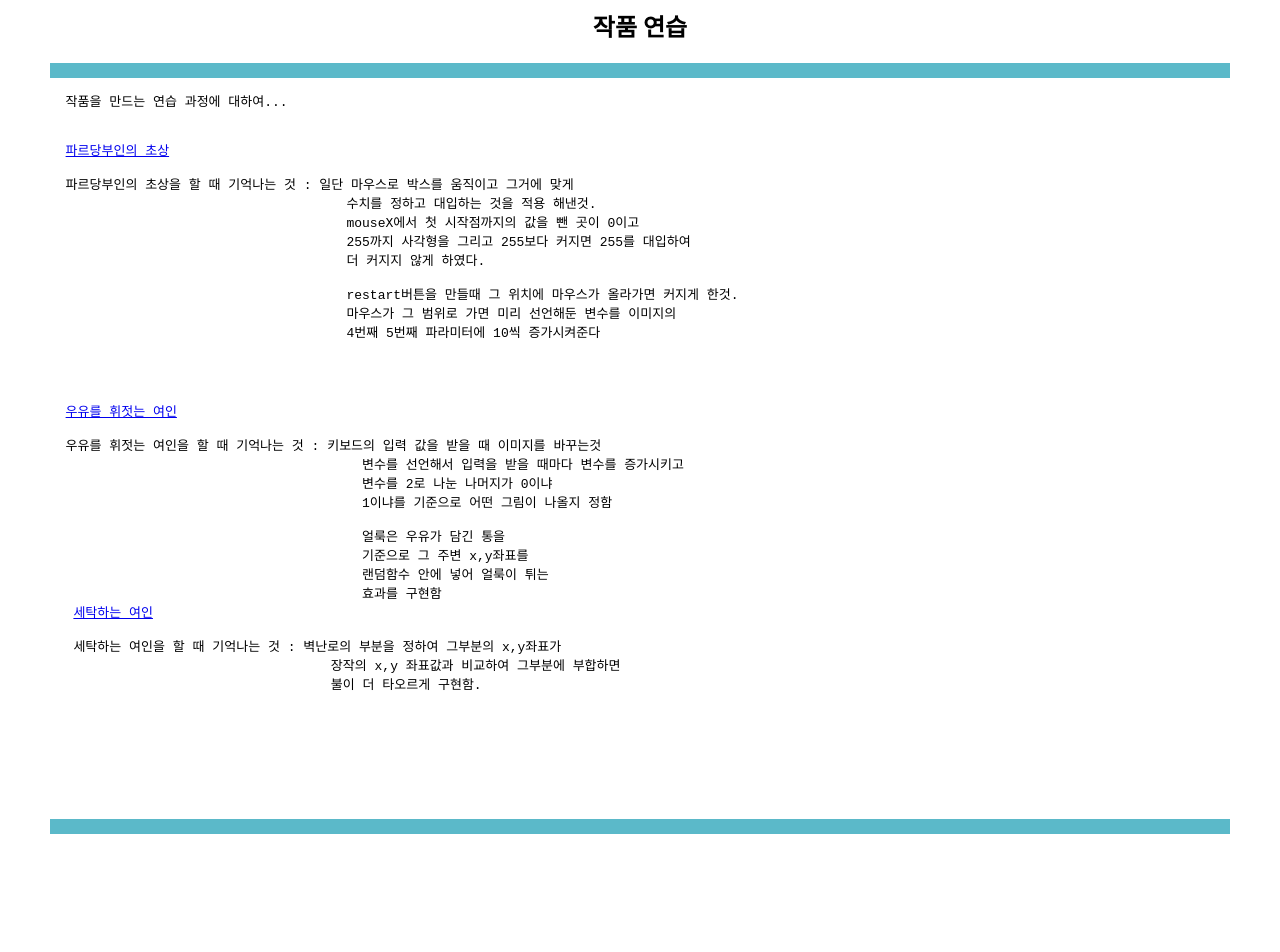
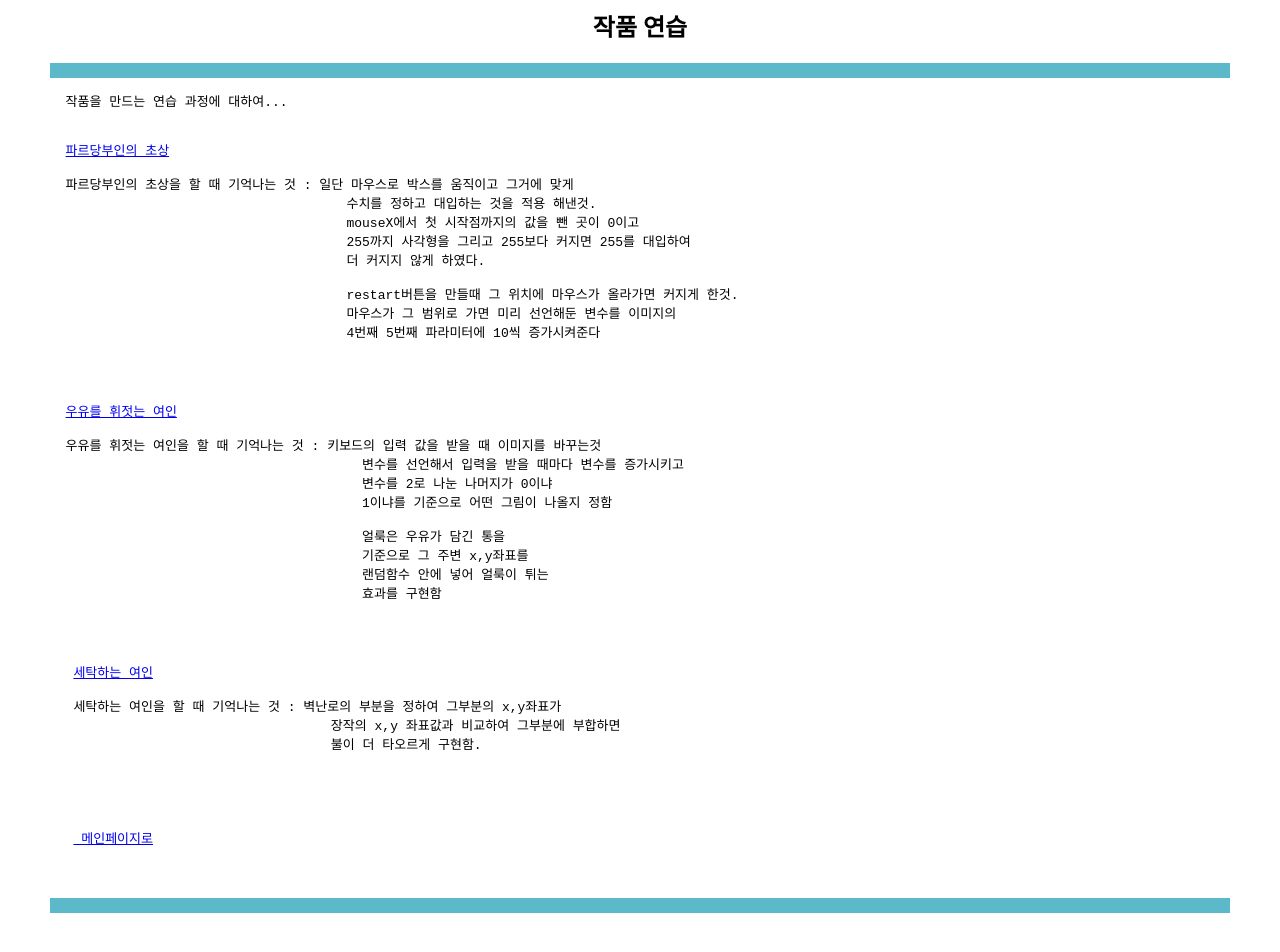
Before and after one commit to potatoJW/practice, a plain HTML site: page index.html in a window 1280 px wide. Before the commit the page ends 884 px from the top, so only its background shows below. Drawn offline with Linux system fonts and the light colour scheme.

Commit message:
Update index.html

```diff
--- a/index.html
+++ b/index.html
@@ -39,6 +39,10 @@
 					기준으로 그 주변 x,y좌표를
 					랜덤함수 안에 넣어 얼룩이 튀는
 					효과를 구현함
+
+
+
+
    <a href="https://potatojw.github.io/laundry/">세탁하는 여인</a>
 
    세탁하는 여인을 할 때 기억나는 것 : 벽난로의 부분을 정하여 그부분의 x,y좌표가
@@ -49,7 +53,8 @@
 
 
 
-   <a href="https://potatojw.github.io/produce/"></a>
+   <a href="https://potatojw.github.io/produce//"> 메인페이지로</a>
+
 
 	<HR SIZE= "15" COLOR="#5BB9C9">
 	</pre>
```
